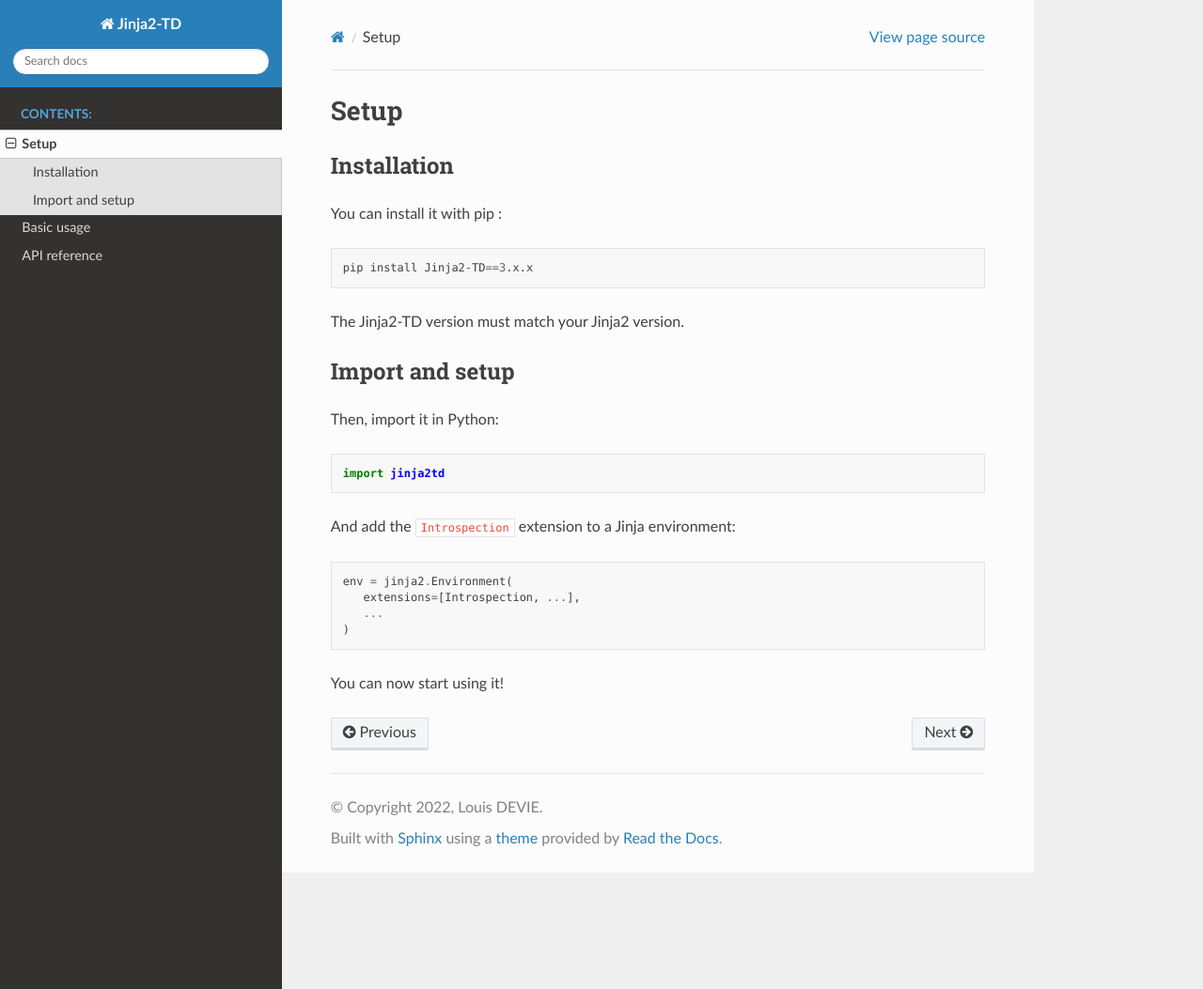
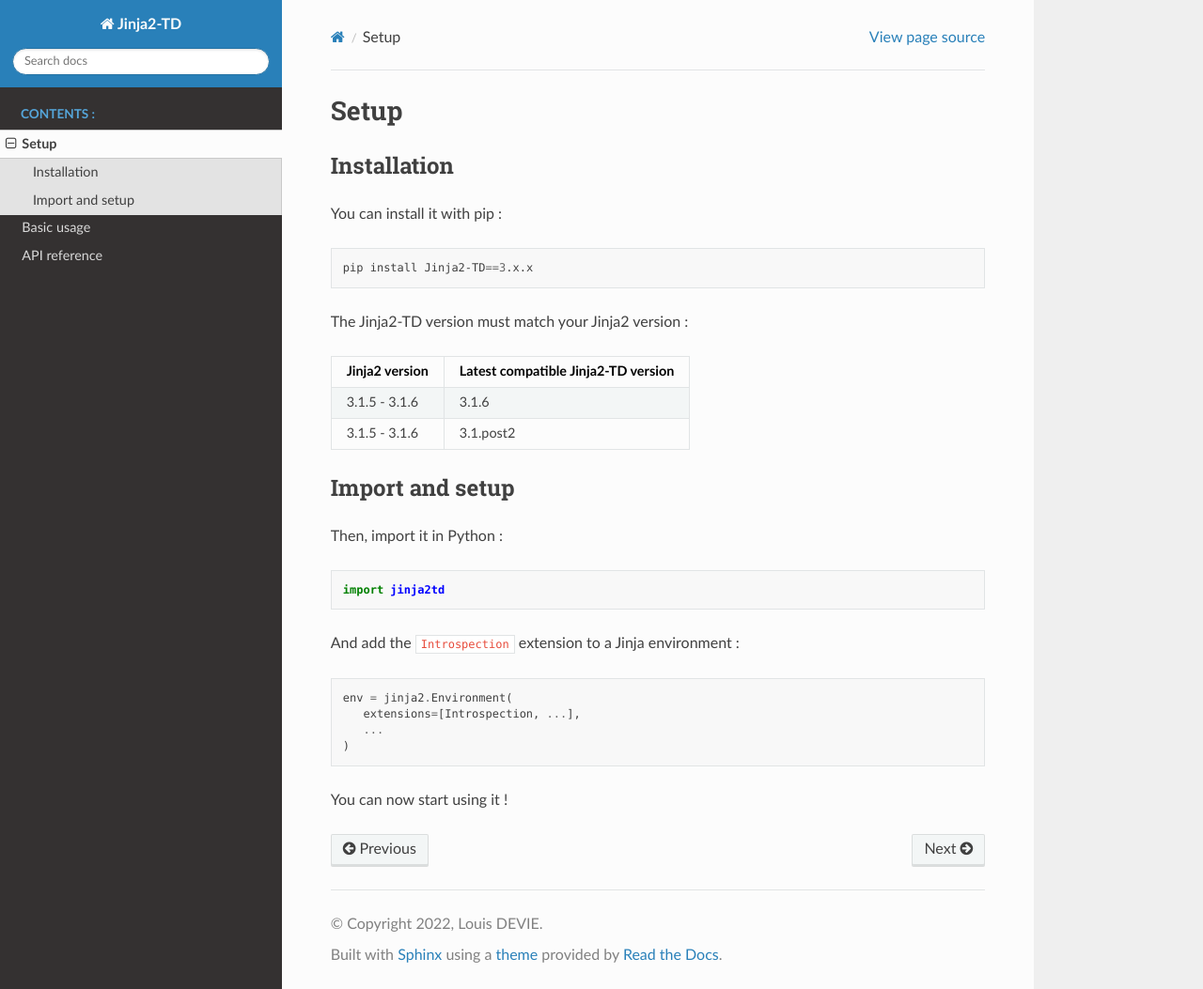
Before and after one commit to louisdevie/jinja2-td, a Sphinx documentation site: the page built from docs/source/setup.rst, in a window 1280 px wide and 1053 px high. Shown: the whole window at 94% size. Built offline with Sphinx 7.4.7 and the Read the Docs theme 3.1.0, drawn with Linux system fonts in a browser that asks for light colours.

```diff
--- a/docs/source/setup.rst
+++ b/docs/source/setup.rst
@@ -10,19 +10,27 @@ You can install it with pip :
 
    pip install Jinja2-TD==3.x.x
 
-The Jinja2-TD version must match your Jinja2 version.
+The Jinja2-TD version must match your Jinja2 version :
+
++----------------+-------------------------------------+
+| Jinja2 version | Latest compatible Jinja2-TD version |
++================+=====================================+
+| 3.1.5 - 3.1.6  | 3.1.6                               |
++----------------+-------------------------------------+
+| 3.1.5 - 3.1.6  | 3.1.post2                           |
++----------------+-------------------------------------+
 
 
 Import and setup
 ----------------
 
-Then, import it in Python:
+Then, import it in Python :
 
 .. code-block:: python
 
    import jinja2td
 
-And add the ``Introspection`` extension to a Jinja environment:
+And add the ``Introspection`` extension to a Jinja environment :
 
 .. code-block:: python
 
@@ -31,4 +39,4 @@ And add the ``Introspection`` extension to a Jinja environment:
       ...
    )
 
-You can now start using it!
+You can now start using it !
--- a/setup.py
+++ b/setup.py
@@ -5,7 +5,7 @@ with open("README.md", "rt", encoding="utf8") as f:
 
 setup(
     name="Jinja2-TD",
-    version="3.1.2",
+    version="3.1.6",
     description="Jinja2 template dependency insight",
     long_description=README,
     long_description_content_type="text/markdown",
@@ -26,6 +26,6 @@ setup(
     ],
     python_requires=">=3.8",
     install_requires=[
-        "Jinja2==3.1.2",
+        "Jinja2 >=3.1.5 <=3.1.6",
     ],
 )
```
Also changed, not shown: docs/source/index.rst (+4 -7 lines), docs/source/usage.rst (+4 -3 lines), 4 other files.
